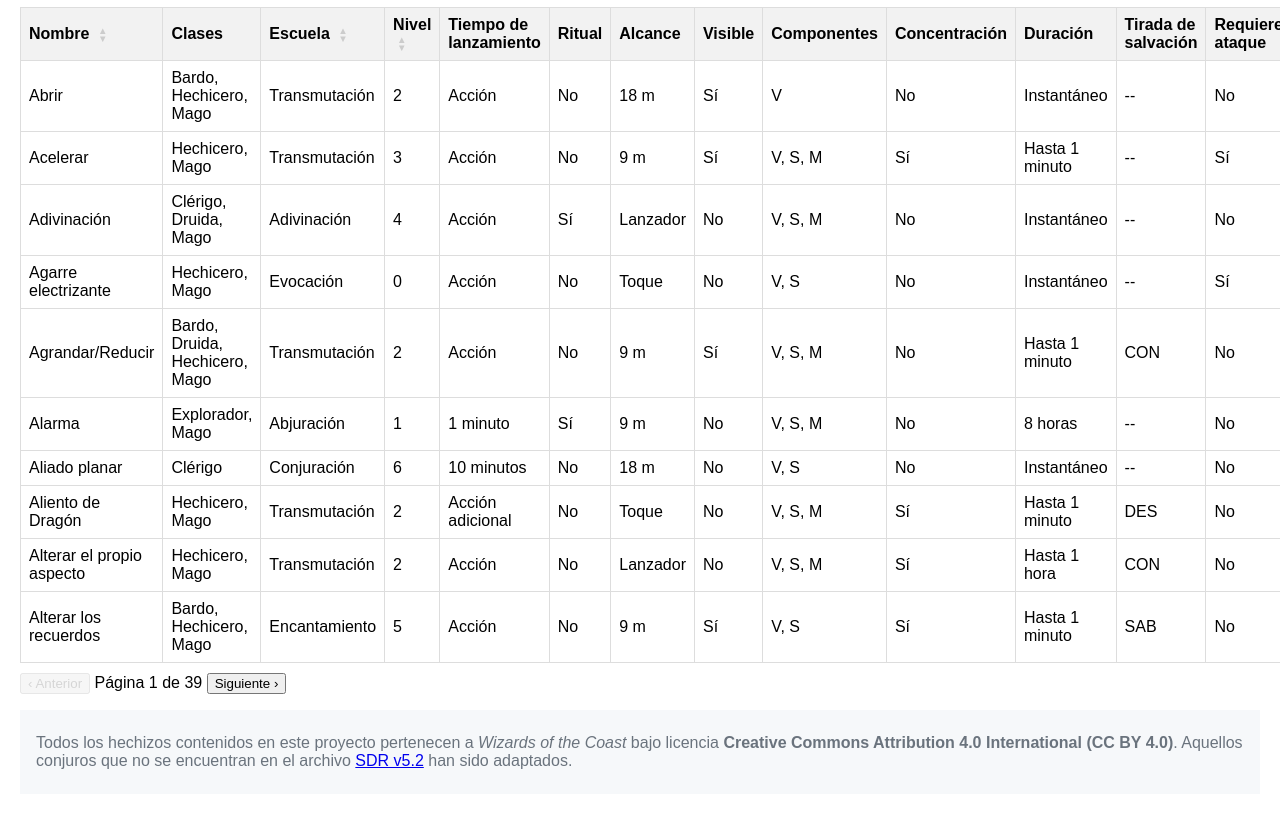
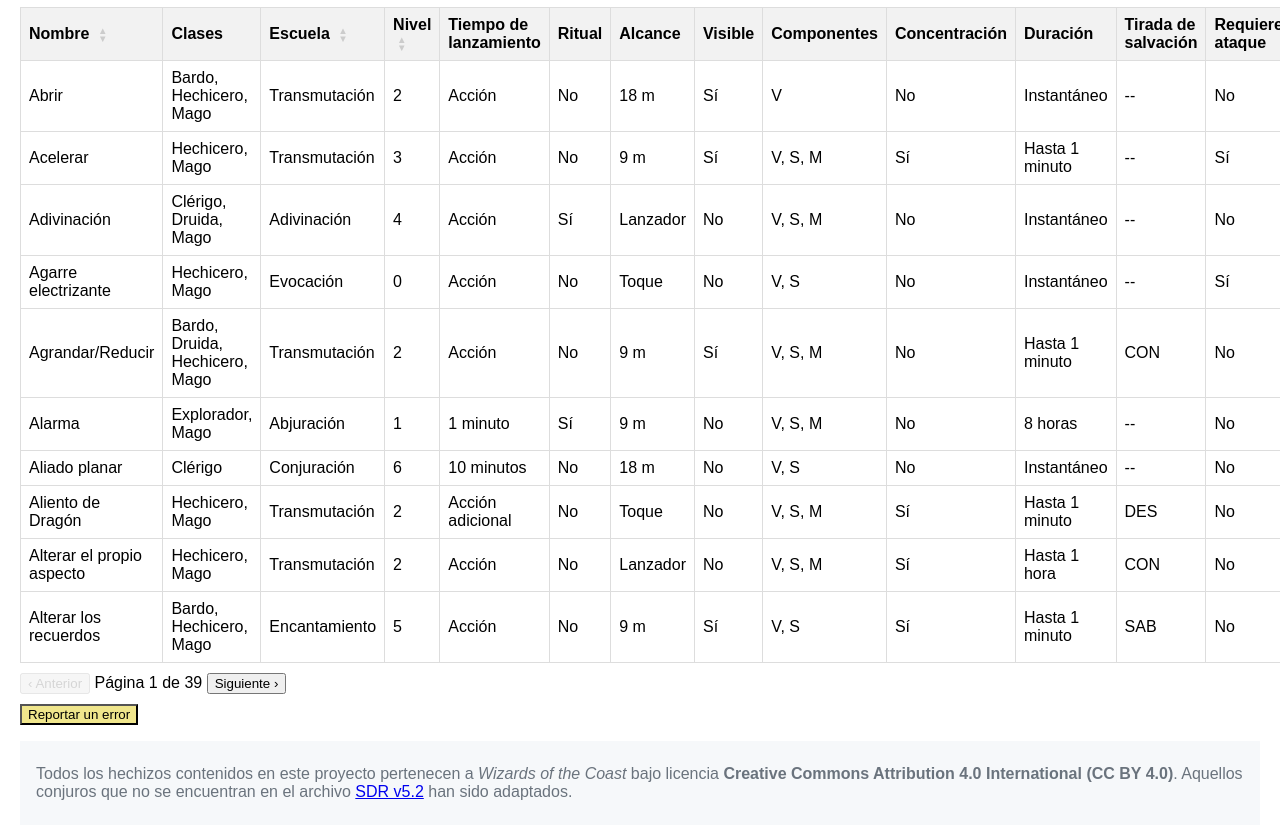
Before and after one commit to Jtachan/DnD-5.5-Spells-ES, a plain HTML site: page index.html in a window 1280 px wide. Shown: the part 104-942 px from the top of the page. Before the commit the page ends 918 px from the top, so only its background shows below. Drawn offline with Linux system fonts and the light colour scheme.

Commit message:
Boton para reportar errores

```diff
--- a/index.html
+++ b/index.html
@@ -92,6 +92,10 @@
     <span id="page-info"></span>
     <button id="next">Siguiente ›</button>
   </div>
+
+  <button class="report-error-button" onclick="window.open('https://github.com/Jtachan/DnD-5.5-Spells-ES/issues/new','_blank','noopener')" style="margin-top: 10px; background-color: khaki">
+    Reportar un error
+  </button>
 
   <blockquote>
     <p id="attribution">
```
